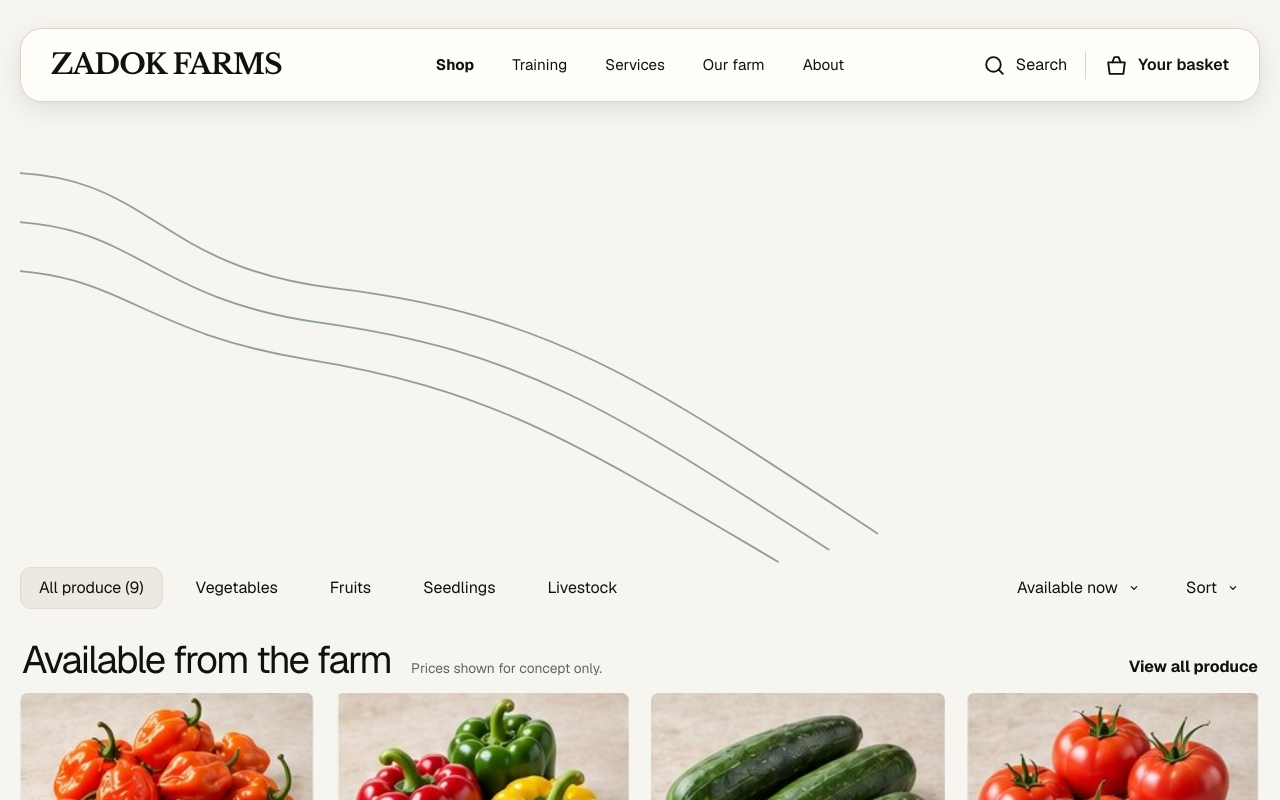
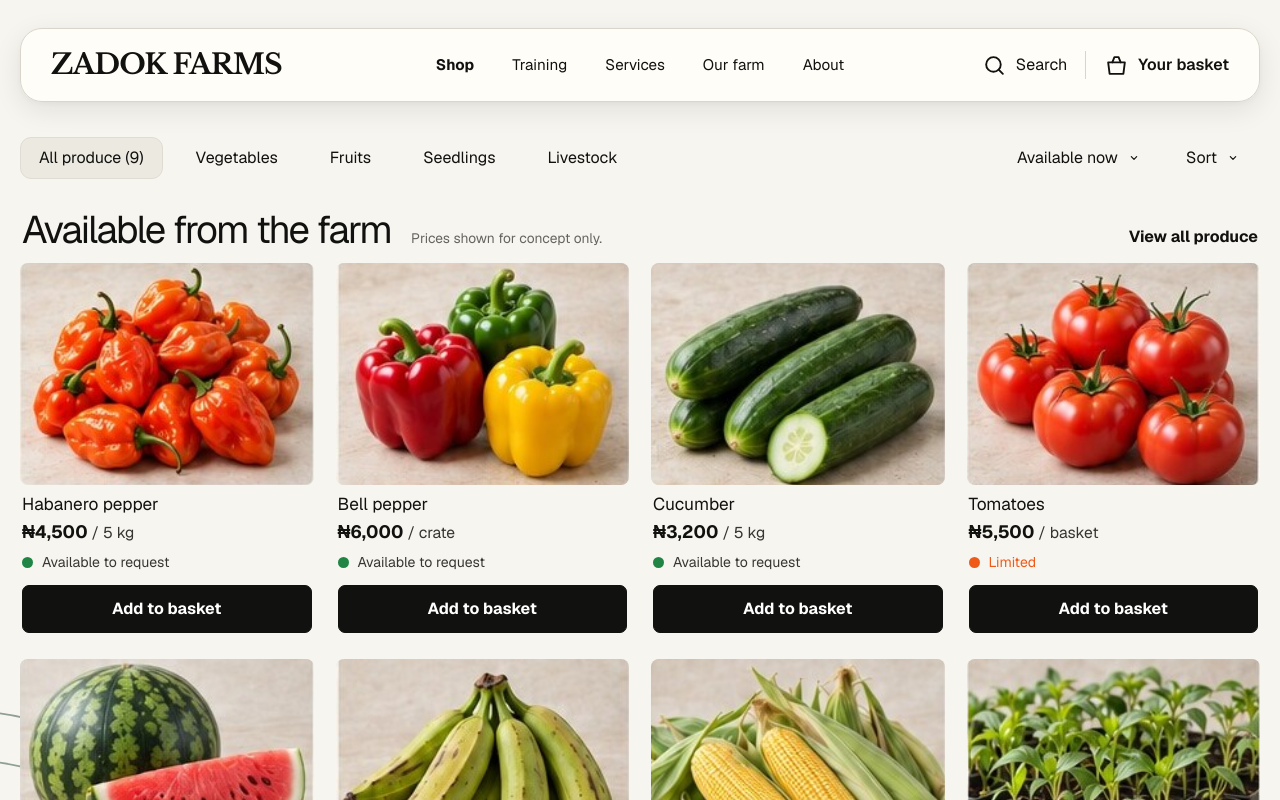
Before and after one commit to wh0isalfred/ZadokFarms, a Next.js app: page / in a window 1280 px wide. Shown: the top 800 px of the page. Built offline with nearby package versions, Linux system fonts and the light colour scheme.

Commit message:
fix: layer catalogue sweep behind content

```diff
--- a/src/app/globals.css
+++ b/src/app/globals.css
@@ -65,7 +65,7 @@ main { display: block; }
 .catalogue-lines { opacity: .11; }
 .catalogue-lines path, .footer-lines path { stroke-dashoffset: 0; }
 .catalogue-lines-one { top: 150px; right: -165px; transform: rotate(5deg); }
-.catalogue-sweep { top: 560px; left: -42px; width: min(980px,76vw); height: 430px; opacity: .46; }
+.catalogue-sweep { position: absolute; z-index: 0; top: 560px; left: -42px; width: min(980px,76vw); height: 430px; opacity: .46; pointer-events: none; }
 .catalogue-sweep path { vector-effect: non-scaling-stroke; stroke: var(--field); stroke-width: 1.8; stroke-linecap: round; }
 .catalogue-toolbar { display: flex; align-items: center; justify-content: space-between; gap: 24px; }
 .category-list { display: flex; gap: 14px; }
```
